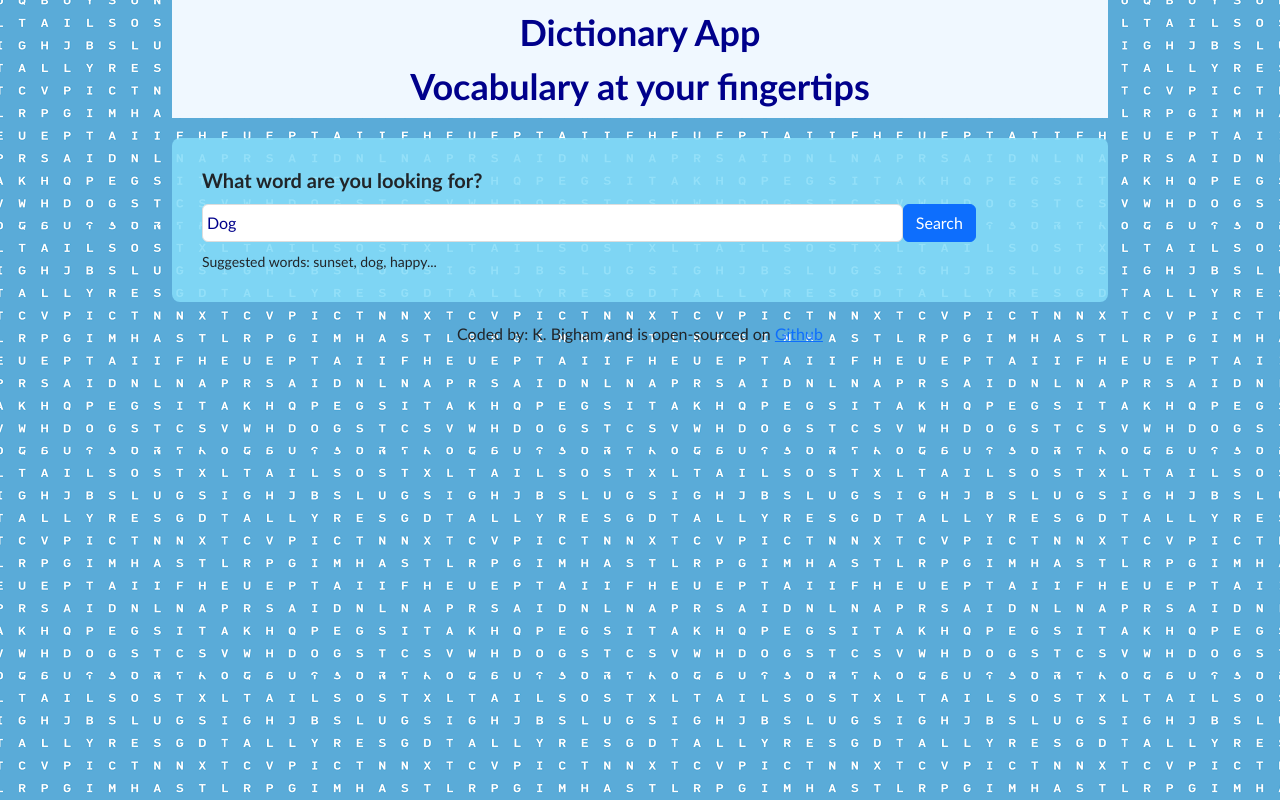
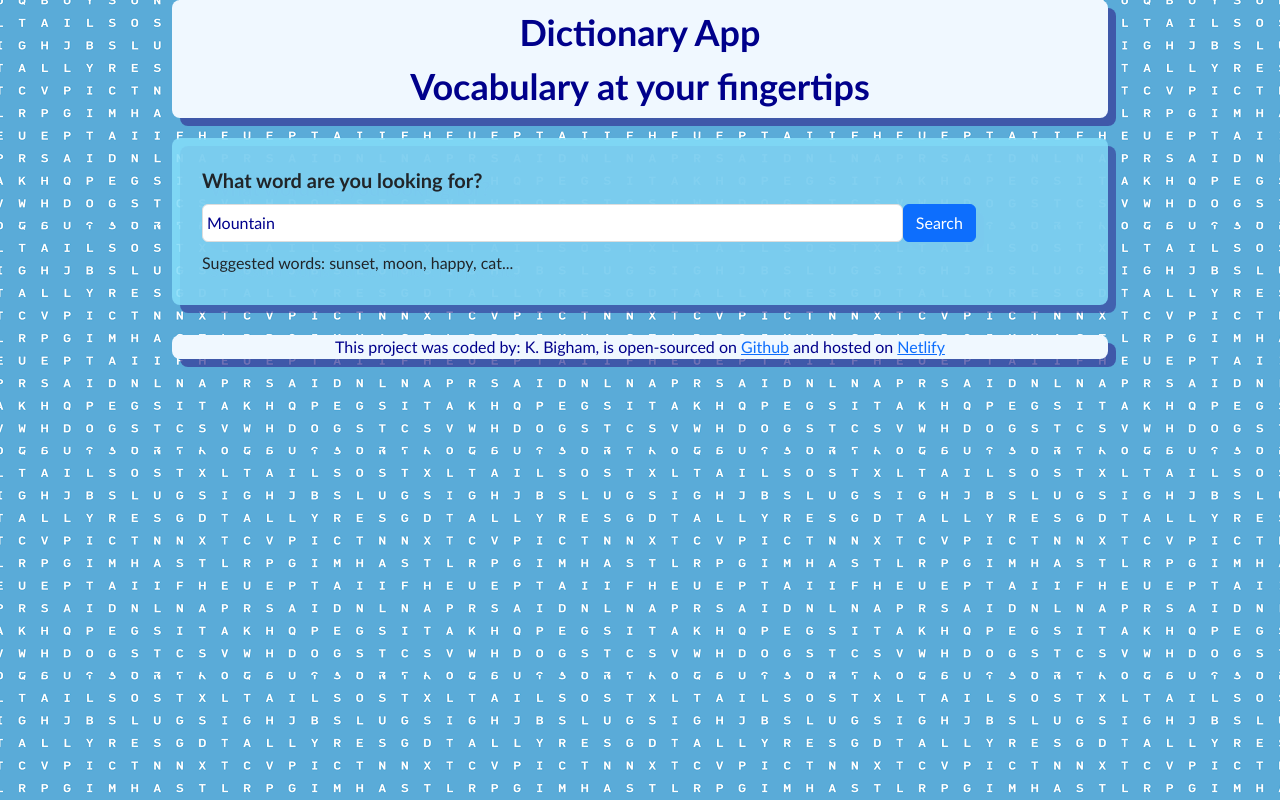
Before and after one commit to BighamK/kb-dictionary-app, a React (Create React App) app: page / in a window 1280 px wide. Built offline with nearby package versions, Linux system fonts and the light colour scheme; no server answers.

Commit message:
Working on final styling touches

```diff
--- a/src/App.css
+++ b/src/App.css
@@ -2,6 +2,7 @@
   text-align: left;
   max-width: 960px;
   margin: 0 auto;
+  filter: drop-shadow(8px 8px rgba(51, 52, 149, 0.7));
 }
 
 body {
@@ -15,4 +16,13 @@ body {
   font-weight: bold;
   padding: 5px;
   background-color: aliceblue;
+  border-radius: 8px;
 }
+
+footer {
+  margin: 30px 0;
+  color: darkblue;
+  background-color: aliceblue;
+  border-radius: 8px;
+
+}
--- a/src/App.js
+++ b/src/App.js
@@ -8,17 +8,27 @@ export default function App() {
         <div className="Header text-center">
         Dictionary App <br />Vocabulary at your fingertips
       </div>
+
     <main>
-      <Dictionary defaultKeyword="Dog" />
+      <Dictionary defaultKeyword="Mountain" />
     </main>
 
-      <footer className="Footer text-center">
-        Coded by: K. Bigham and is open-sourced on{" "}
+      <footer className="Footer text-center mb-10">
+        This project was coded by: K. Bigham, is open-sourced on{" "}
           <a
             href="https://github.com/BighamK/kb-dictionary-app"
             target="_blank" rel="noreferrer"
           >
             Github
+          </a>{" "}
+          and hosted on{" "}
+          <a
+            href="https://sunny-tarsier-9c2e07.netlify.app"
+            target="_blank"
+            rel="noreferrer"
+            title="Dictionary App"
+          >
+            Netlify
           </a>
           </footer>
     </div>
--- a/src/Dictionary.css
+++ b/src/Dictionary.css
@@ -25,6 +25,6 @@
 }
 
 .Dictionary .hint {
-font-size: 14px;
+font-size: 16px;
 margin-top: 5px;
 }
--- a/src/Dictionary.js
+++ b/src/Dictionary.js
@@ -66,11 +66,11 @@ axios.get(pexelsApiUrl, { headers: headers }).then(handlePexelsResponse);
                    </div>
                 </form>
                 <div className="hint">
-                    Suggested words: sunset, dog, happy...
+                    Suggested words: sunset, moon, happy, cat...
                 </div>
                 </section>
+                <Results results={results} />
 
-                <Results results={results} />
                 <Photos photos={photos} />
            </div>
     );
--- a/src/Meaning.js
+++ b/src/Meaning.js
@@ -11,18 +11,17 @@ export default function Meaning(props) {
         {
             return (
                 <div key={index}>
-                    <h4>Definition: </h4>
-                    <div className="definition"> {definition.definition}
+
+                    <div className="definition"><h4>Definition: </h4>
+                     {definition.definition}
                        </div>
-                       <br />
-<h4>Example: </h4>
+
                        <div className="example">
                        {definition.example}
                        </div>
-                       <br />
-                       <h4>Synonyms: </h4>
+
                        <Synonyms synonyms={definition.synonyms} />
-                       <br />
+                     <br/>
                        <hr />
           </div>
     );
--- a/src/Phonetic.js
+++ b/src/Phonetic.js
@@ -2,13 +2,14 @@ import React from "react";
 import "./Phonetic.css";
 
 export default function Phonetic(props)  {
-    return (
+
+return (
         <div className="Phonetic">
-            <a href={props.phonetic.audio} target="_blank" rel="noreferrer">
+            <a href={props.phonetic.audio} target="_blank" rel="noreferrer" disabled="disabled">
             Listen
             </a>
         <span className="sounds">
             {props.phonetic.text}</span>
             </div>
-    );
+);
 }
```
